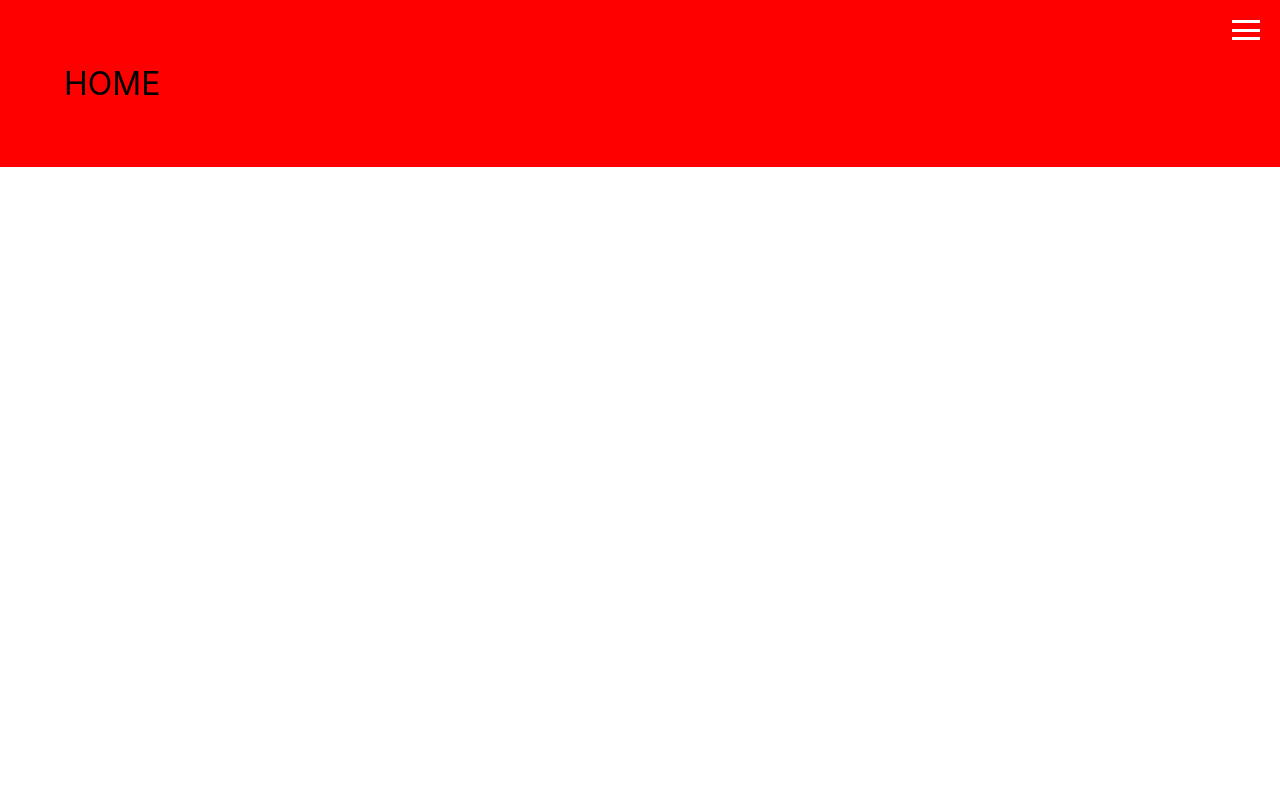
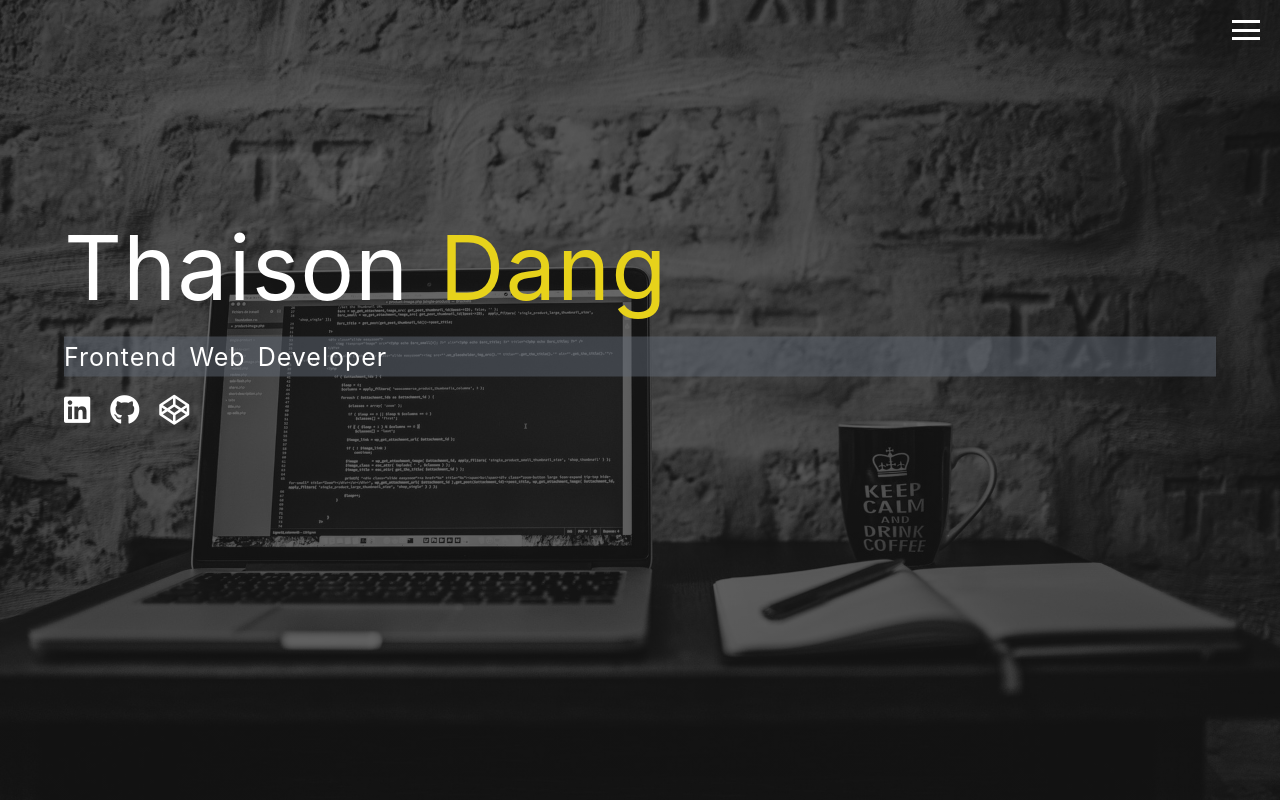
Before and after one commit to thaisonbk57/Portfolio-Fullstack, a React (Create React App) app: page / in a window 1280 px wide. Built offline with nearby package versions, Linux system fonts and the light colour scheme.

Commit message:
minor changes

```diff
--- a/src/App.js
+++ b/src/App.js
@@ -6,6 +6,7 @@ import "./App.scss";
 import Layout from "./hocs/Layout/Layout";
 import Nav from "./components/Nav/Nav";
 import NavToggle from "./components/NavToggle/NavToggle";
+import Home from "./routes/Home/Home";
 
 class App extends Component {
   state = {
@@ -27,7 +28,7 @@ class App extends Component {
           {nav}
           <NavToggle toggleNavHandler={this.toggleNavHandler} />
           <Switch>
-            <Route path="/" exact render={() => <h1>HOME</h1>} />
+            <Route path="/" exact render={props => <Home {...props} />} />
             <Route path="/about" exact render={() => <h1>ABOUT</h1>} />
             <Route path="/projects" exact render={() => <h1>PROJECTS</h1>} />
             <Route path="/contact" exact render={() => <h1>CONTACT</h1>} />
--- a/src/components/UI/Heading/Heading.scss
+++ b/src/components/UI/Heading/Heading.scss
@@ -11,7 +11,7 @@ h2.Heading {
   color: white;
   font-size: 25px;
   background: rgba(96, 104, 117, 0.5);
-  padding: 5px 15px;
+  padding: 5px 0px;
 }
 
 .Heading {
```
